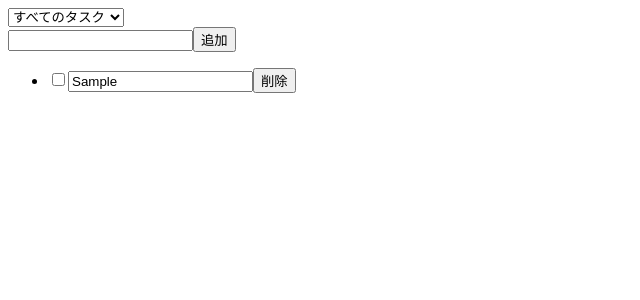
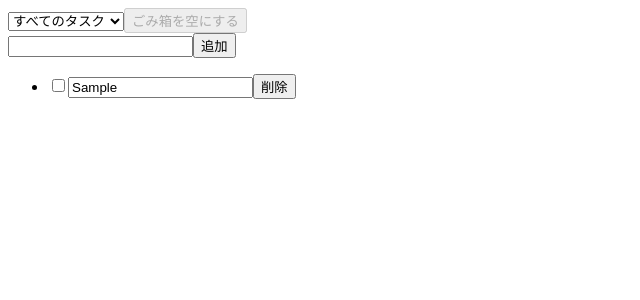
Before and after one commit to kitamuraDev/sample-todo-pwa-app, a React (Vite) app: page / in a window 1280 px wide. Both pictures are taken after typing "Sample" into the empty fields and a click on the input "追加". Shown: the top 300 px of the page, without its empty margins (0-640 px from the left). Built offline with nearby package versions, Linux system fonts and the light colour scheme.

Commit message:
:recycle: ファイル分割

```diff
--- /dev/null
+++ b/src/@types/Filter.d.ts
@@ -0,0 +1 @@
+declare type Filter = 'all' | 'checked' | 'unchecked' | 'removed';
--- /dev/null
+++ b/src/@types/Todo.d.ts
@@ -0,0 +1,6 @@
+declare type Todo = {
+  value: string;
+  readonly id: number;
+  complated: boolean;
+  removed: boolean;
+};
--- a/src/App.tsx
+++ b/src/App.tsx
@@ -1,37 +1,12 @@
-import { FC, useCallback, useEffect, useRef, useState } from 'react';
+import { FC, useCallback, useRef, useState } from 'react';
 
-type Todo = {
-  value: string;
-  readonly id: number;
-  complated: boolean;
-  removed: boolean;
-};
-
-type Filter = 'all' | 'checked' | 'unchecked' | 'removed';
+import FormDialog from './FormDialog';
+import TodoItem from './TodoItem';
 
 const App: FC = () => {
   const [todos, setTodos] = useState<Todo[]>([]);
   const [filter, setFilter] = useState<Filter>('all');
   const input = useRef<HTMLInputElement>(null);
-
-  useEffect(() => {
-    input.current?.focus();
-  }, []);
-
-  const FilteredTodos = todos.filter((todo) => {
-    switch (filter) {
-      case 'all':
-        return !todo.removed; // 未削除
-      case 'checked':
-        return todo.complated && !todo.removed; // 完了済み かつ 未削除
-      case 'unchecked':
-        return !todo.complated && !todo.removed; // 未完了 かつ 未削除
-      case 'removed':
-        return todo.removed; // 削除済み
-      default:
-        return todo;
-    }
-  });
 
   const handleOnSubmit = useCallback(
     (e: React.FormEvent<HTMLFormElement>) => {
@@ -116,7 +91,6 @@ const App: FC = () => {
         <option value='unchecked'>現在のタスク</option>
         <option value='removed'>ごみ箱</option>
       </select>
-      {filter === 'removed' ? (
       <button
         type='button'
         onClick={() => handleOnEmpty()}
@@ -124,43 +98,14 @@ const App: FC = () => {
       >
         ごみ箱を空にする
       </button>
-      ) : (
-        filter !== 'checked' && (
-          <form onSubmit={(e) => handleOnSubmit(e)}>
-            <input type='text' ref={input} />
-            <input
-              type='submit'
-              value='追加'
-              onSubmit={(e) => e.preventDefault()}
+      <FormDialog input={input} handleOnSubmit={handleOnSubmit} />
+      <TodoItem
+        todos={todos}
+        filter={filter}
+        handleOnCheck={handleOnCheck}
+        handleOnEdit={handleOnEdit}
+        handleOnRemove={handleOnRemove}
       />
-          </form>
-        )
-      )}
-
-      <ul>
-        {FilteredTodos.map((todo) => (
-          <li key={todo.id}>
-            <input
-              type='checkbox'
-              checked={todo.complated}
-              disabled={todo.removed}
-              onChange={() => handleOnCheck(todo.id, todo.complated)}
-            />
-            <input
-              type='text'
-              value={todo.value}
-              disabled={todo.complated || todo.removed}
-              onChange={(e) => handleOnEdit(todo.id, e.target.value)}
-            />
-            <button
-              type='button'
-              onClick={() => handleOnRemove(todo.id, todo.removed)}
-            >
-              {todo.removed ? '復元' : '削除'}
-            </button>
-          </li>
-        ))}
-      </ul>
     </div>
   );
 };
--- /dev/null
+++ b/src/FormDialog.tsx
@@ -0,0 +1,15 @@
+import { FC, memo } from 'react';
+
+type Props = {
+  input: React.RefObject<HTMLInputElement>;
+  handleOnSubmit: (e: React.FormEvent<HTMLFormElement>) => void;
+};
+
+const FormDialog: FC<Props> = memo((props) => (
+  <form onSubmit={(e) => props.handleOnSubmit(e)}>
+    <input type='text' ref={props.input} />
+    <input type='submit' value='追加' />
+  </form>
+));
+
+export default FormDialog;
--- /dev/null
+++ b/src/TodoItem.tsx
@@ -0,0 +1,55 @@
+import { FC, memo } from 'react';
+
+type Props = {
+  todos: Todo[];
+  filter: Filter;
+  handleOnCheck: (id: Todo['id'], complated: Todo['complated']) => void;
+  handleOnEdit: (id: Todo['id'], value: Todo['value']) => void;
+  handleOnRemove: (id: Todo['id'], removed: Todo['removed']) => void;
+};
+
+const TodoItem: FC<Props> = memo((props) => {
+  const FilteredTodos = props.todos.filter((todo) => {
+    switch (props.filter) {
+      case 'all':
+        return !todo.removed; // 未削除
+      case 'checked':
+        return todo.complated && !todo.removed; // 完了済み かつ 未削除
+      case 'unchecked':
+        return !todo.complated && !todo.removed; // 未完了 かつ 未削除
+      case 'removed':
+        return todo.removed; // 削除済み
+      default:
+        return todo;
+    }
+  });
+
+  return (
+    <ul>
+      {FilteredTodos.map((todo) => (
+        <li key={todo.id}>
+          <input
+            type='checkbox'
+            checked={todo.complated}
+            disabled={todo.removed}
+            onChange={() => props.handleOnCheck(todo.id, todo.complated)}
+          />
+          <input
+            type='text'
+            value={todo.value}
+            disabled={todo.complated || todo.removed}
+            onChange={(e) => props.handleOnEdit(todo.id, e.target.value)}
+          />
+          <button
+            type='button'
+            onClick={() => props.handleOnRemove(todo.id, todo.removed)}
+          >
+            {todo.removed ? '復元' : '削除'}
+          </button>
+        </li>
+      ))}
+    </ul>
+  );
+});
+
+export default TodoItem;
```
Lines whose indentation alone changed are shown as unchanged.
